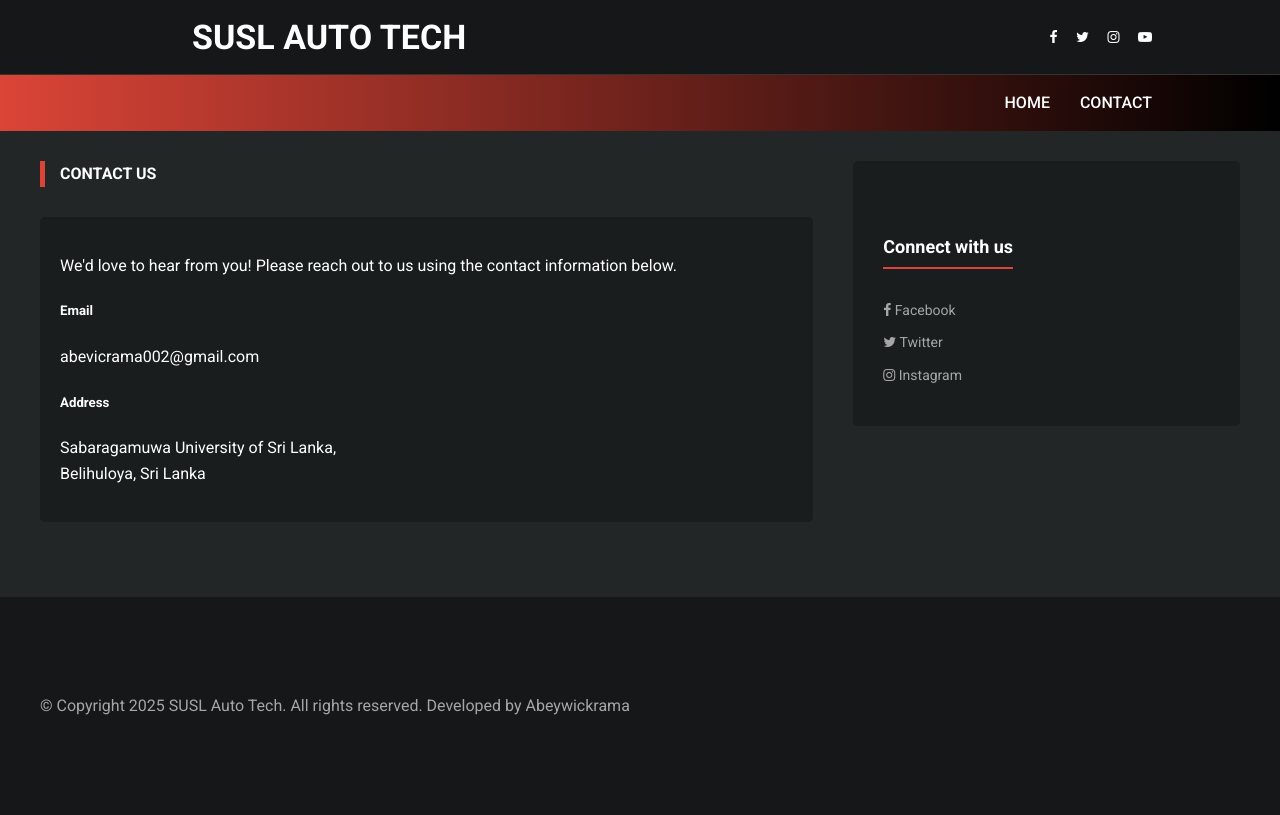
After one commit to abevicrama/Collect_News_for_Blog, a Django app: page /blog/contact/ in a window 1280 px wide. The commit adds this page. Run offline with Django 5.2, Linux system fonts and the light colour scheme.

Commit message:
change styles
on web

```diff
--- a/SUSL_Auto_Tech/blog/static/blog/css/style.css
+++ b/SUSL_Auto_Tech/blog/static/blog/css/style.css
@@ -43,6 +43,21 @@
     z-index: 1000;
 }
 
+.nav-brand {
+    padding: 10%;
+    font-size: 34px;
+    font-weight: bold;
+}
+.breaking-news {
+    width: 50%;
+    font-size: 28px;
+    font-weight: bold;
+    padding-left: 10%;
+}
+.social-info {
+    padding-right: 10%;
+}
+
 .classy-nav-container {
     background-color: transparent;
     padding: 15px 0;
@@ -57,6 +72,7 @@
 
 .classy-menu {
     display: flex;
+    padding-right: 10%;
 }
 
 .classy-menu ul {
@@ -108,9 +124,9 @@
 .container {
     max-width: 1200px;
     margin: 30px auto;
-    padding: 0 20px;
+    padding: 0 40px; /* Increased padding for side spacing */
     display: flex;
-    gap: 30px;
+    gap: 40px; /* Increased gap between main content and sidebar */
 }
 
 .main-content {
@@ -261,6 +277,33 @@
     margin-bottom: 20px;
 }
 
+.pagination {
+    display: flex;
+    justify-content: center;
+    margin-top: 20px;
+}
+
+.pagination .page-item {
+    margin: 0 5px;
+}
+
+.pagination .page-link {
+    color: var(--accent-color);
+    border: 1px solid var(--accent-color);
+    padding: 5px 10px;
+}
+
+.pagination .page-link:hover {
+    background-color: var(--accent-color);
+    color: #fff;
+}
+
+.pagination .active .page-link {
+    background-color: var(--accent-color);
+    color: #fff;
+    border-color: var(--accent-color);
+}
+
 /* Footer */
 footer {
     background-color: #151718;
--- a/SUSL_Auto_Tech/blog/templates/blog/base.html
+++ b/SUSL_Auto_Tech/blog/templates/blog/base.html
@@ -35,7 +35,7 @@
             <div class="vizew-nav-container">
                 <div class="top-header-content">
                     <div class="breaking-news">
-                        <p>Welcome to SUSL Auto Tech Blog</p>
+                        <a href="{% url 'blog_index' %}" class="nav-brand">SUSL AUTO TECH</a>
                     </div>
                     <div class="social-info">
                         <a href="#"><i class="fa fa-facebook"></i></a>
@@ -50,15 +50,13 @@
         <!-- Navbar Area -->
         <div class="vizew-main-menu">
             <div class="vizew-nav-container">
-                <a href="{% url 'blog_index' %}" class="nav-brand">SUSL AUTO TECH</a>
+
                 <div class="classy-nav-container">
                     <nav class="classy-navbar">
                         <div class="classy-menu">
                             <ul id="nav">
                                 <li><a href="{% url 'blog_index' %}">Home</a></li>
-                                <li><a href="#">Archives</a></li>
-                                <li><a href="#">Pages</a></li>
-                                <li><a href="#">Contact</a></li>
+                                <li><a href="{% url 'contact' %}">Contact</a></li>
                             </ul>
                         </div>
                     </nav>
@@ -75,7 +73,8 @@
     <footer class="footer-area">
         <div class="container">
             <div class="copywrite-text">
-                <p>&copy; Copyright 2025 SUSL Auto Tech. All rights reserved.</p>
+                <p>&copy; Copyright 2025 SUSL Auto Tech. All rights reserved. Developed by Abeywickrama</p>
+
             </div>
         </div>
     </footer>
--- /dev/null
+++ b/SUSL_Auto_Tech/blog/templates/blog/contact.html
@@ -0,0 +1,36 @@
+{% extends 'blog/base.html' %}
+{% load static %}
+
+{% block content %}
+    <div class="container">
+        <div class="main-content">
+            <div class="section-heading">
+                <h4>Contact Us</h4>
+            </div>
+
+            <div class="single-post-area" style="display: block; padding: 20px;">
+                <p>We'd love to hear from you! Please reach out to us using the contact information below.</p>
+
+                <div style="margin-top: 20px;">
+                    <h5>Email</h5>
+                    <p>abevicrama002@gmail.com</p>
+
+                    <h5>Address</h5>
+                    <p>Sabaragamuwa University of Sri Lanka,<br>
+                    Belihuloya, Sri Lanka</p>
+                </div>
+            </div>
+        </div>
+
+        <div class="sidebar">
+            <div class="single-widget">
+                <h6 class="widget-title">Connect with us</h6>
+                <div class="social-info" style="display: block;">
+                    <a href="#" style="color: #a6a6a6; display: block; margin: 10px 0;"><i class="fa fa-facebook"></i> Facebook</a>
+                    <a href="#" style="color: #a6a6a6; display: block; margin: 10px 0;"><i class="fa fa-twitter"></i> Twitter</a>
+                    <a href="#" style="color: #a6a6a6; display: block; margin: 10px 0;"><i class="fa fa-instagram"></i> Instagram</a>
+                </div>
+            </div>
+        </div>
+    </div>
+{% endblock %}
--- a/SUSL_Auto_Tech/blog/urls.py
+++ b/SUSL_Auto_Tech/blog/urls.py
@@ -4,4 +4,6 @@
 urlpatterns = [
     path('', views.index, name='blog_index'),
     path('post/<int:post_id>/', views.post_detail, name='post_detail'),
+    path('contact/', views.contact, name='contact'),
+    path('category/<str:category_name>/', views.category_posts, name='category_posts'),
 ]
--- a/SUSL_Auto_Tech/blog/views.py
+++ b/SUSL_Auto_Tech/blog/views.py
@@ -2,16 +2,46 @@
 from .models import Post
 from django.db.models import Count
 
+from django.core.paginator import Paginator
+
 def index(request):
-    recent_posts = Post.objects.filter(publish=True).order_by('-publish_date')[:10]
+    post_list = Post.objects.filter(publish=True).order_by('-publish_date')
+    paginator = Paginator(post_list, 5) # Show 5 posts per page
+
+    page_number = request.GET.get('page')
+    page_obj = paginator.get_page(page_number)
+
     category_counts = Post.objects.values('category').annotate(count=Count('category'))
 
     context = {
-        'recent_posts': recent_posts,
+        'recent_posts': page_obj, # Rename to generic posts in template or keep check
+        'page_obj': page_obj,
         'category_counts': category_counts,
     }
     return render(request, 'blog/index.html', context)
 
 def post_detail(request, post_id):
     post = get_object_or_404(Post, id=post_id)
-    return render(request, 'blog/post_detail.html', {'post': post})
+    category_counts = Post.objects.values('category').annotate(count=Count('category'))
+    return render(request, 'blog/post_detail.html', {'post': post, 'category_counts': category_counts})
+
+def contact(request):
+    return render(request, 'blog/contact.html')
+
+def category_posts(request, category_name):
+    # Case insensitive filtering for category
+    post_list = Post.objects.filter(category__iexact=category_name, publish=True).order_by('-publish_date')
+    paginator = Paginator(post_list, 5)
+
+    page_number = request.GET.get('page')
+    page_obj = paginator.get_page(page_number)
+
+    category_counts = Post.objects.values('category').annotate(count=Count('category'))
+
+    context = {
+        'recent_posts': page_obj, # Reuse the same template loop
+        'page_obj': page_obj,
+        'category_counts': category_counts,
+        'current_category': category_name,
+    }
+    return render(request, 'blog/index.html', context)
```
Also changed, not shown: SUSL_Auto_Tech/blog/templates/blog/index.html (+41 -3 lines), SUSL_Auto_Tech/blog/templates/blog/post_detail.html (+15 -2 lines).
